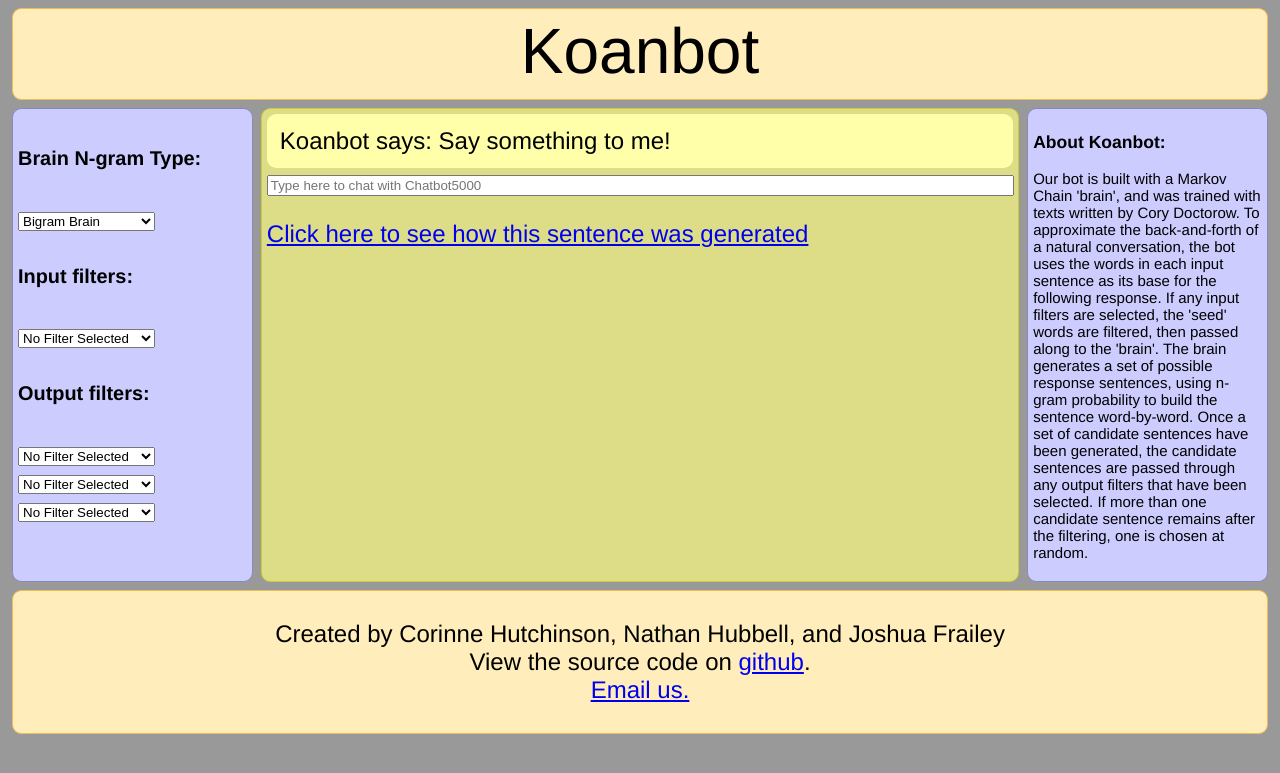
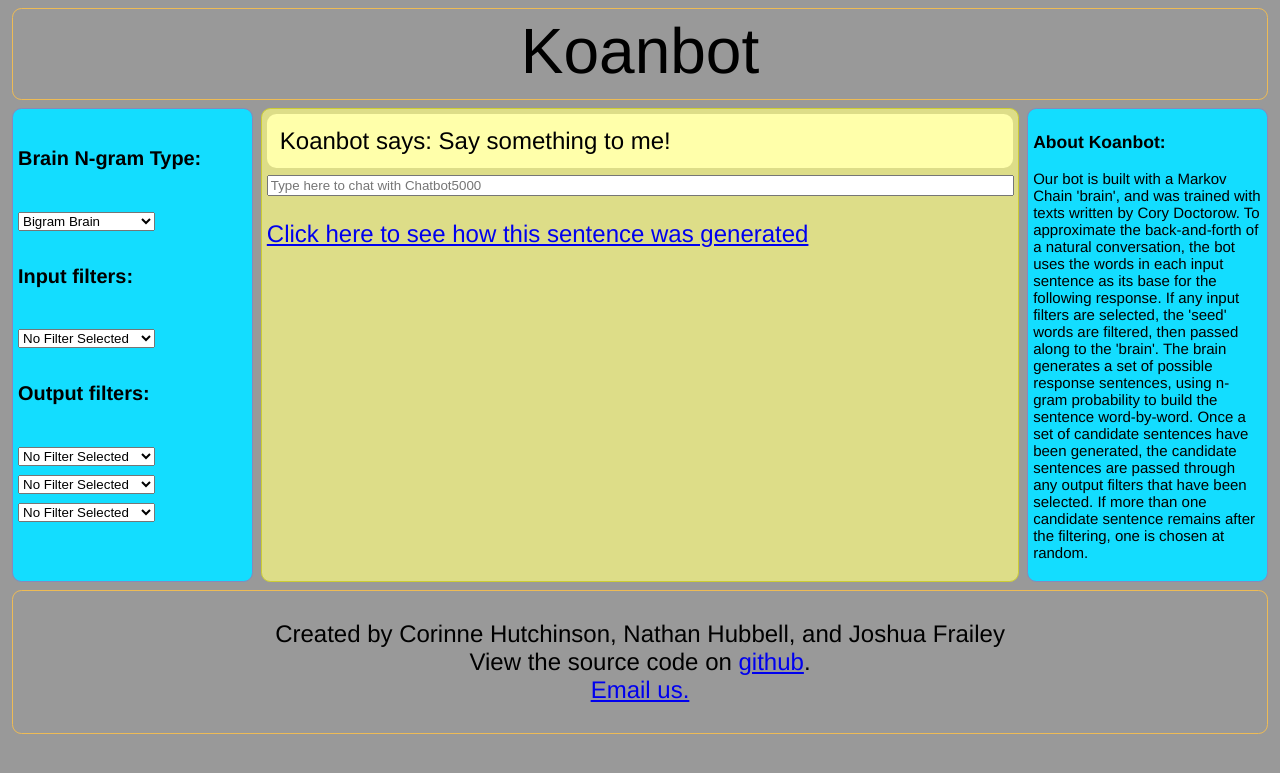
Before and after one commit to corinnelhh/chatbot, a Flask app: page / in a window 1280 px wide. Shown: the top 773 px of the page. Run offline with Flask 2, Linux system fonts and the light colour scheme; parts of the project's set-up code (start-up, migrations or seed data) failed here and were passed over; some libraries are stand-ins or nearby versions.

Commit message:
css tweaking

```diff
--- a/chatbot_brain.py
+++ b/chatbot_brain.py
@@ -14,7 +14,7 @@ import brains
 class Chatbot(Trainbot):
 
     def __init__(self, training_file="tell_tale_heart.txt"):
-        super(Chatbot, self).__init__()
+        super(Chatbot, self).__init__(training_file="tell_tale_heart.txt")
         self.training_file = training_file
         self.sausage = {}
 
--- a/static/style.css
+++ b/static/style.css
@@ -39,7 +39,7 @@ body {
     padding: 5px;
     border: 1px solid #8888bb;
     border-radius: 7pt;
-    background: #ccccff;
+    background: #13ddff;
     -webkit-flex: 1 6 20%;
     flex: 1 6 20%;
     -webkit-order: 1;
@@ -51,7 +51,7 @@ body {
     padding: 5px;
     border: 1px solid #8888bb;
     border-radius: 7pt;
-    background: #ccccff;
+    background: #13ddff;
     font-size: 15px;
     -webkit-flex: 1 6 20%;
     flex: 1 6 20%;
@@ -66,7 +66,7 @@ header, footer {
     min-height: 80px;
     border: 1px solid #eebb55;
     border-radius: 7pt;
-    background: #ffeebb;
+    background: #e6ffcs;
 }
 
 /* Too narrow to support three columns */
@@ -104,7 +104,6 @@ header{
 
 .hidden{
     display: none;
-    font-size: 14px;
 }
 
 .filters{
```
